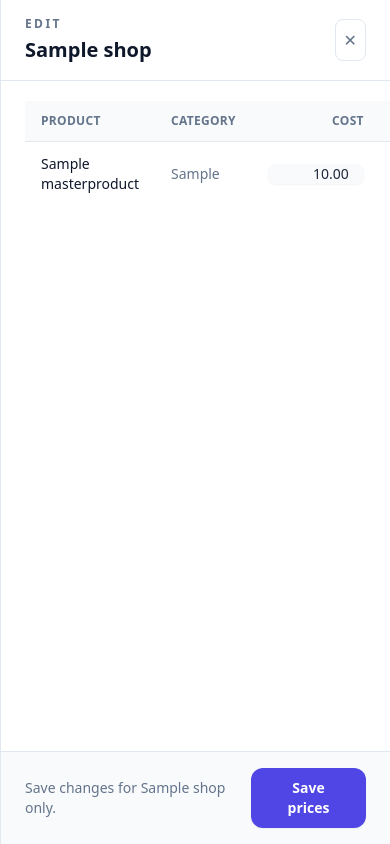
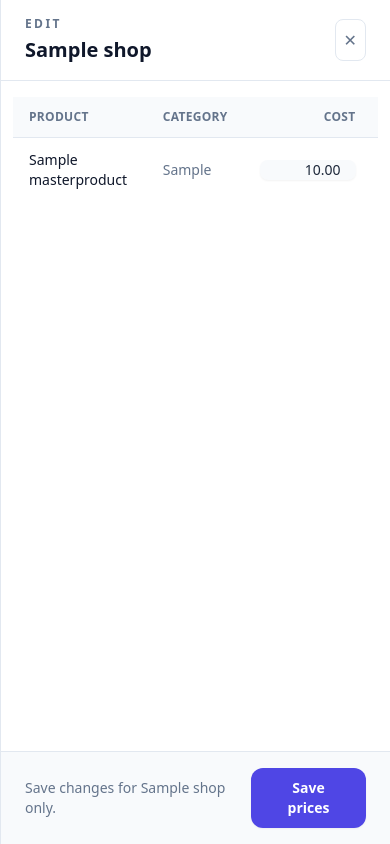
Before and after one commit to ANDERSON254KE/ProfitTracker-, a Django app: page /owner/pricing/?shop=1 in a window 390 px wide. Run offline with Django 5.2, Linux system fonts and the light colour scheme; a user stored in the database is signed in; tables that the repository leaves empty hold one stand-in row (values such as "Sample post"); some libraries are stand-ins or nearby versions.

Commit message:
Fix pricing page responsive overflow on narrow screens

```diff
--- a/tracker/templates/tracker/shop_pricing.html
+++ b/tracker/templates/tracker/shop_pricing.html
@@ -88,7 +88,7 @@
 {% for shop, shop_products in grouped_products.items %}
 <div id="shop-sheet-{{ shop.pk }}" class="sheet fixed inset-0 z-50 hidden" aria-hidden="true">
     <div class="absolute inset-0 bg-slate-950/50 backdrop-blur-sm" data-close-sheet="shop-sheet-{{ shop.pk }}"></div>
-    <div class="absolute right-0 top-0 flex h-full w-full max-w-3xl flex-col border-l border-slate-200 bg-white shadow-2xl">
+    <div class="absolute right-0 top-0 flex h-full w-full max-w-full flex-col border-l border-slate-200 bg-white shadow-2xl sm:max-w-3xl">
         <div class="flex items-center justify-between border-b border-slate-200 px-6 py-4">
             <div>
                 <p class="text-xs font-semibold uppercase tracking-[0.2em] text-slate-500">Edit</p>
@@ -102,8 +102,9 @@
         <form method="post" class="flex flex-1 flex-col">
             {% csrf_token %}
             <input type="hidden" name="shop" value="{{ shop.pk }}">
-            <div class="flex-1 overflow-y-auto px-6 py-5">
-                <table class="min-w-full divide-y divide-slate-200 text-sm">
+            <div class="flex-1 overflow-y-auto overflow-x-hidden px-3 py-4 sm:px-6 sm:py-5">
+                <div class="overflow-x-auto max-w-full">
+                <table class="min-w-[640px] max-w-full divide-y divide-slate-200 text-sm">
                     <thead class="bg-slate-50 text-xs uppercase tracking-wide text-slate-500">
                         <tr>
                             <th class="px-4 py-3 text-left font-semibold">Product</th>
@@ -138,6 +139,7 @@
                         {% endfor %}
                     </tbody>
                 </table>
+                </div>
             </div>
 
             <div class="flex items-center justify-between border-t border-slate-200 bg-slate-50 px-6 py-4">
```
Also changed, not shown: tracker/tests.py (+7 -0 lines).
